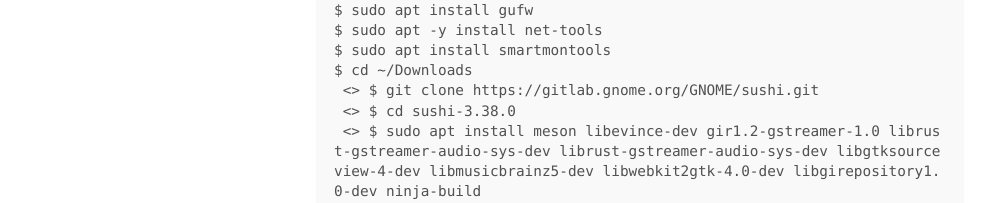
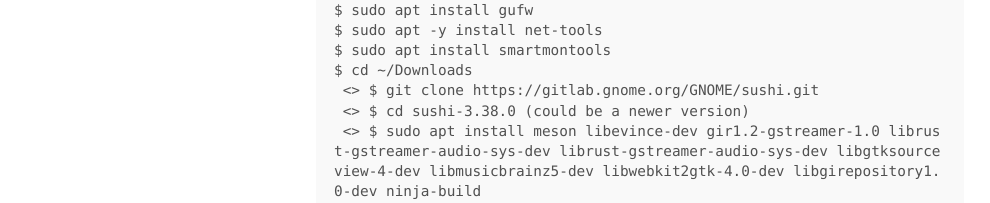
Before and after one commit to lgeurts/lgeurts.github.io, a Jekyll site: the page built from _posts/2021-10-15-ubuntu-setup-notes-for-x1-carbon-gen8.md, in a window 1280 px wide and 1400 px high, scrolled down 1145 px. Shown: the part 1185-1388 px from the top of the window, without its empty margins (0-990 px from the left). Built offline with Jekyll 4.4.1, drawn with Linux system fonts in a browser that asks for light colours; nearby versions of some CDN libraries; comment, search, counter and statistics services are not loaded; some of the changed text lies outside the part shown.

Commit message:
Update 2021-10-15-ubuntu-setup-notes-for-x1-carbon-gen8.md

```diff
--- a/_posts/2021-10-15-ubuntu-setup-notes-for-x1-carbon-gen8.md
+++ b/_posts/2021-10-15-ubuntu-setup-notes-for-x1-carbon-gen8.md
@@ -77,7 +77,7 @@
 $ sudo apt install smartmontools
 $ cd ~/Downloads
  <> $ git clone https://gitlab.gnome.org/GNOME/sushi.git
- <> $ cd sushi-3.38.0
+ <> $ cd sushi-3.38.0 (could be a newer version)
  <> $ sudo apt install meson libevince-dev gir1.2-gstreamer-1.0 librust-gstreamer-audio-sys-dev librust-gstreamer-audio-sys-dev libgtksourceview-4-dev libmusicbrainz5-dev libwebkit2gtk-4.0-dev libgirepository1.0-dev ninja-build
  <> $ meson builddir && cd builddir
  <> $ sudo meson install
```
